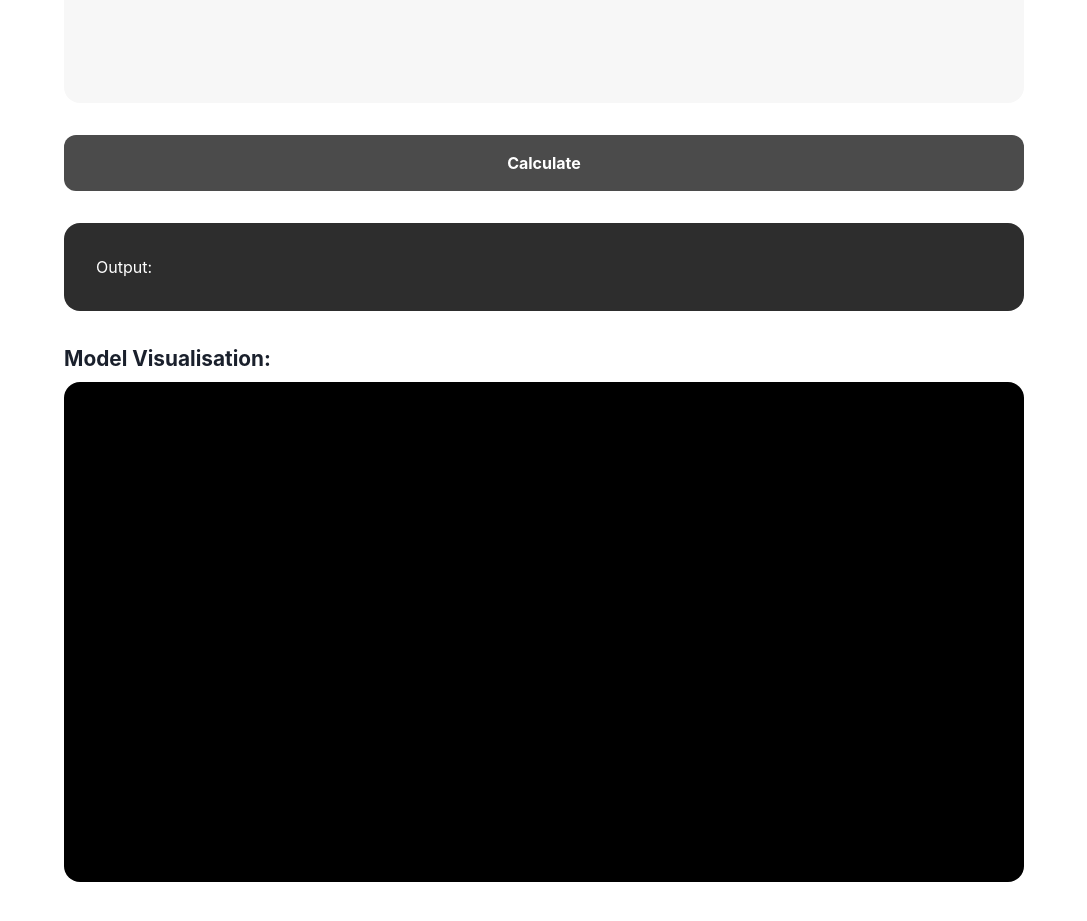
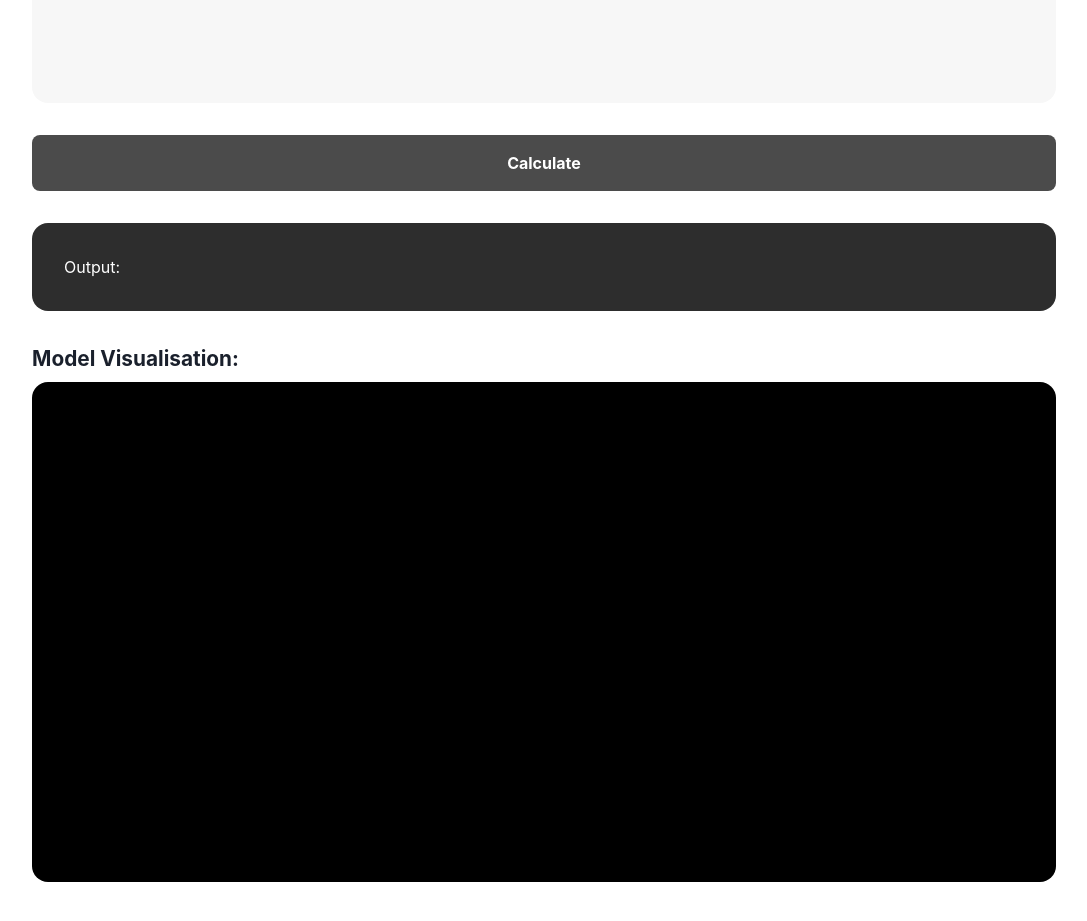
Before and after one commit to LeoDiana/tf-builder, a React (Create React App) app: page / in a window 1280 px wide. Shown: the part 820-1741 px from the top of the page, without its empty margins (96-1183 px from the left). Built offline with nearby package versions, Linux system fonts and the light colour scheme.

Commit message:
better css

```diff
--- a/src/App.css
+++ b/src/App.css
@@ -1,4 +1,7 @@
-
+:root {
+    --corners-lg: 1rem;
+    --corners-md: 0.5rem;
+}
 
 #tsp-container {
     margin-top: 2rem;
@@ -9,7 +12,7 @@
     height: 500px;
     margin-top: 0.5rem;
     background: black;
-    border-radius: 1rem;
+    border-radius: var(--corners-lg);
 }
 
 h3 {
@@ -19,12 +22,12 @@ h3 {
 
 
 body {
-    padding: 4rem 10rem;
+    padding: 4rem 10%;
 }
 
 .layers-container {
     background-color: #f7f7f7;
-    border-radius: 1rem;
+    border-radius: var(--corners-lg);
     width: 100%;
     height: 600px;
     margin: 2rem 0;
@@ -37,7 +40,7 @@ body {
     background-color: #2d2d2d;
     color: white;
     padding: 2rem;
-    border-radius: 1rem;
+    border-radius: var(--corners-lg);
 }
 
 .layer-card {
@@ -53,7 +56,7 @@ body {
     background-color: #2d2d2d;
     color: white;
     padding: 0.3rem 1rem;
-    border-radius: 0.5rem;
+    border-radius: var(--corners-md);
     font-weight: bold;
 }
 
@@ -94,7 +97,7 @@ body {
     background-color: #4b4b4b;
     color: white;
     padding: 1rem 2rem;
-    border-radius: 0.75rem;
+    border-radius: var(--corners-md);
     font-weight: bold;
     width: 100%;
     margin-bottom: 2rem;
```
